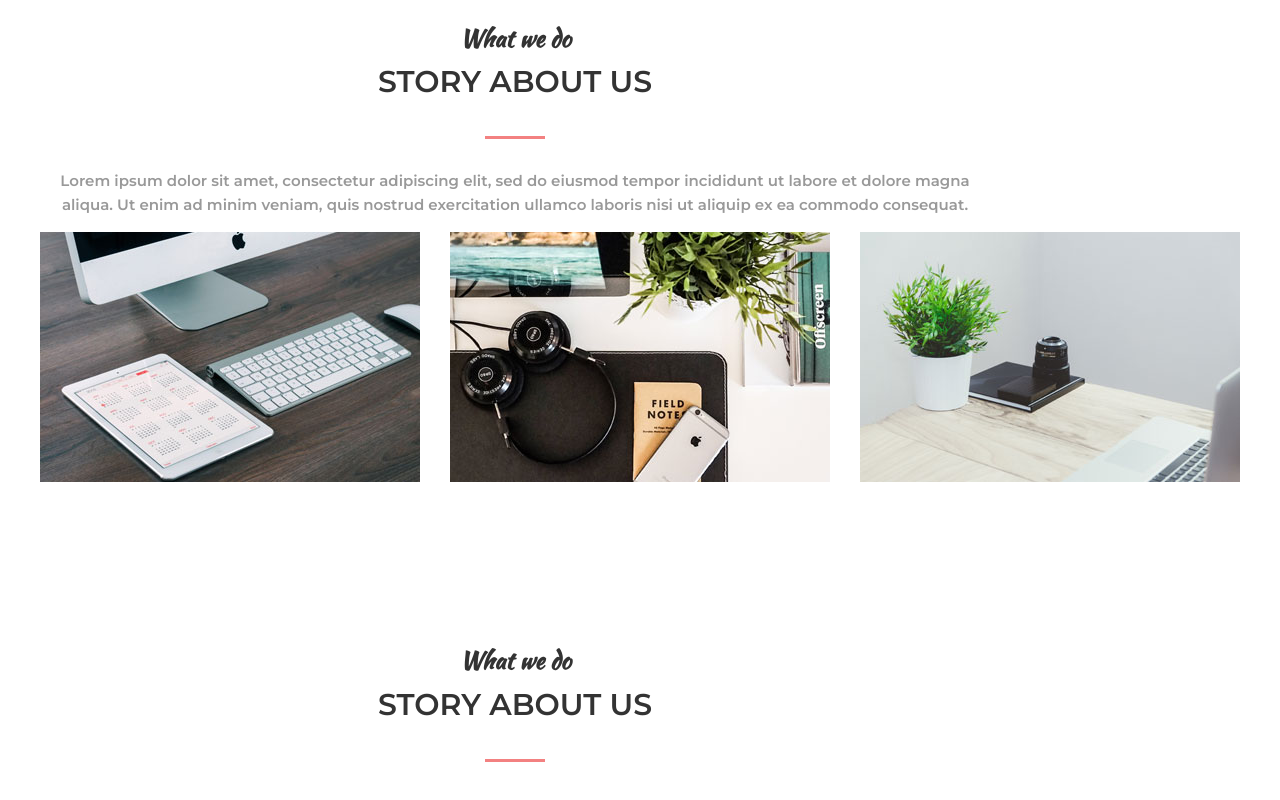
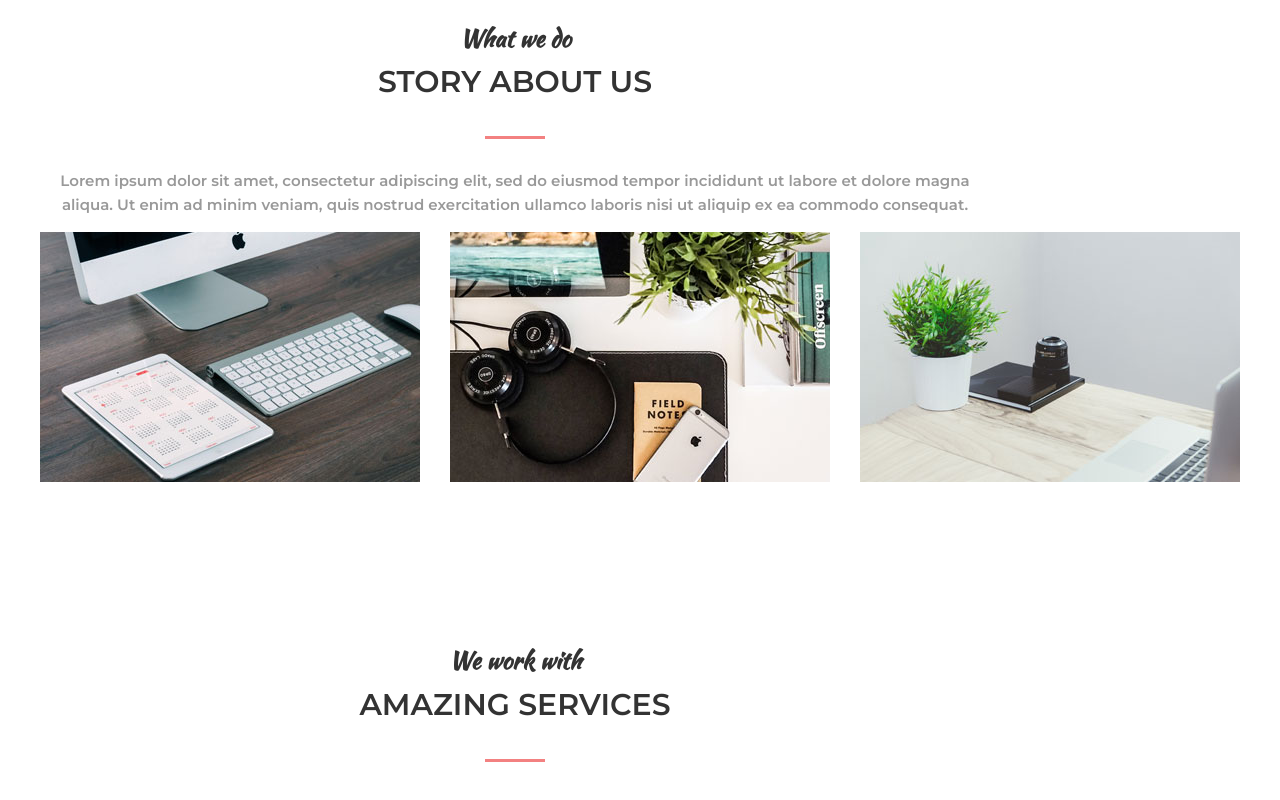
Before and after one commit to nadiiazimina/Mogo_2.0, a website built with Parcel: page index.html in a window 1280 px wide. Shown: the part 860-1660 px from the top of the page. Built offline with nearby package versions, Linux system fonts and the light colour scheme.

Commit message:
new_images

```diff
--- a/index.html
+++ b/index.html
@@ -98,8 +98,8 @@
       <section class="section"></section>
       <div class="container">
         <div class="section_header">
-          <h3 class="section_subtitle">What we do</h3>
-          <h2 class="section_title">Story about us</h2>
+          <h3 class="section_subtitle">We work with</h3>
+          <h2 class="section_title">Amazing Services</h2>
           </div>
         </div>
       </div>
```
Also changed, not shown: src/creativity.png (added), src/css-html.png (added), src/digital.png (added), src/photography.png (added), src/seo.png (added), src/webdesign.png (added).
